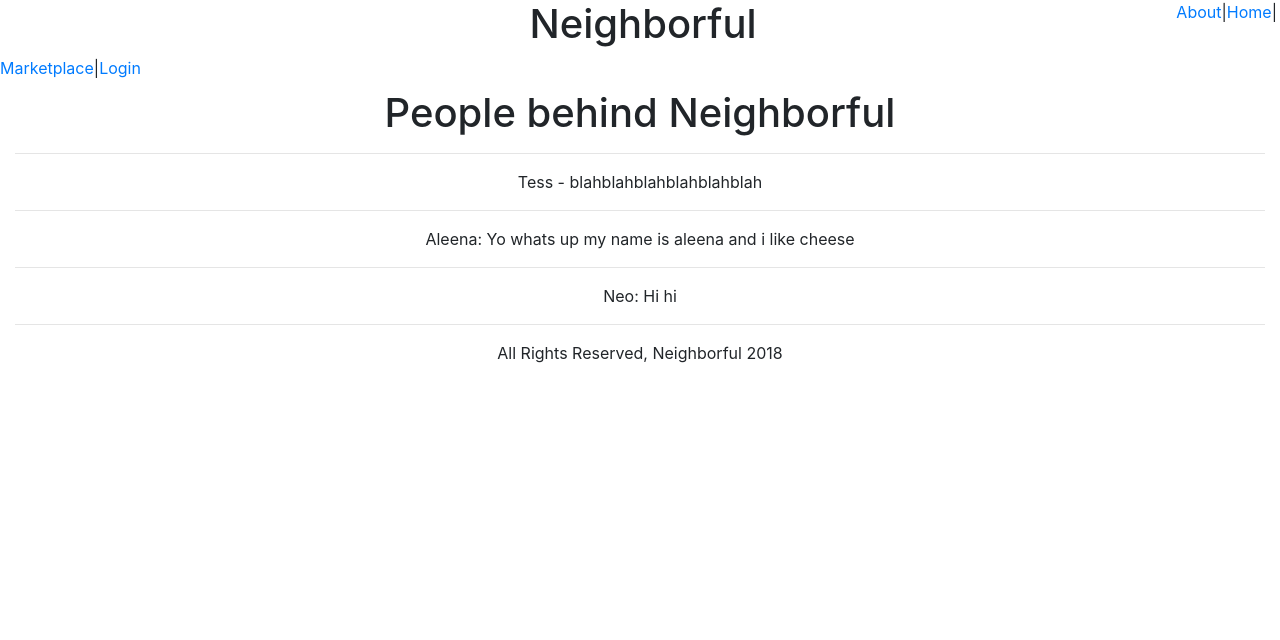
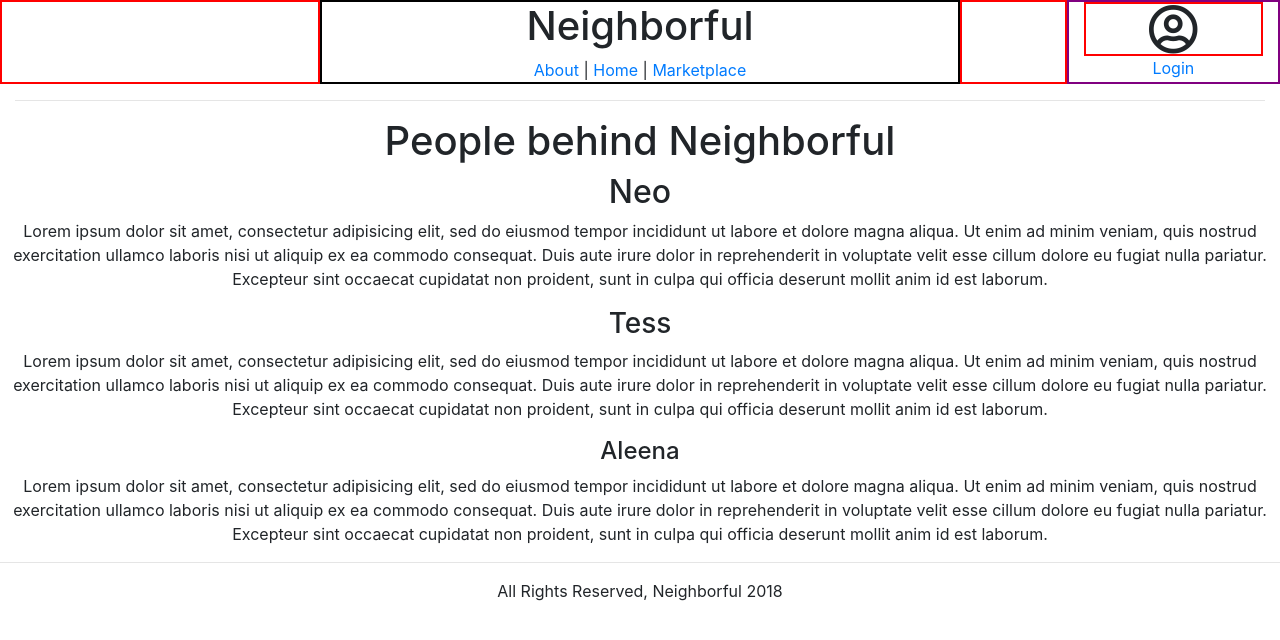
Before and after one commit to njang/neighborful, a Django app: page /about/ in a window 1280 px wide. Shown: the top 640 px of the page. Run offline with Django 3.2, Linux system fonts and the light colour scheme; some libraries are stand-ins or nearby versions.

Commit message:
WIP header positions correctly, login with other users not functioning

```diff
--- a/main_app/static/style.css
+++ b/main_app/static/style.css
@@ -63,8 +63,24 @@ body {
 
 #username {
   border: purple 2px solid;
+  display: flex;
+  flex-direction: column;
 }
 
 #navBar {
   border: black 2px solid;
 }
+
+#nav {
+  border: black 2px solid;
+  display: flex;
+  flex-direction: column;
+}
+
+#user {
+  border: red 2px solid;
+}
+
+#empty {
+  border: red 2px solid;
+}
--- a/main_app/templates/about.html
+++ b/main_app/templates/about.html
@@ -3,11 +3,11 @@
 {% block content %}
   {% include "./header.html" %}
     <h1>People behind Neighborful</h1>
-    <hr />
-    Tess - blahblahblahblahblahblah
-    <hr />
-    Aleena: Yo whats up my name is aleena and i like cheese
-    <hr />
-    Neo: Hi hi
+    <h2>Neo</h2>
+      <p>Lorem ipsum dolor sit amet, consectetur adipisicing elit, sed do eiusmod tempor incididunt ut labore et dolore magna aliqua. Ut enim ad minim veniam, quis nostrud exercitation ullamco laboris nisi ut aliquip ex ea commodo consequat. Duis aute irure dolor in reprehenderit in voluptate velit esse cillum dolore eu fugiat nulla pariatur. Excepteur sint occaecat cupidatat non proident, sunt in culpa qui officia deserunt mollit anim id est laborum.</p>
+    <h3>Tess</h3>
+      <p>Lorem ipsum dolor sit amet, consectetur adipisicing elit, sed do eiusmod tempor incididunt ut labore et dolore magna aliqua. Ut enim ad minim veniam, quis nostrud exercitation ullamco laboris nisi ut aliquip ex ea commodo consequat. Duis aute irure dolor in reprehenderit in voluptate velit esse cillum dolore eu fugiat nulla pariatur. Excepteur sint occaecat cupidatat non proident, sunt in culpa qui officia deserunt mollit anim id est laborum.</p>
+    <h4>Aleena</h4>
+      <p>Lorem ipsum dolor sit amet, consectetur adipisicing elit, sed do eiusmod tempor incididunt ut labore et dolore magna aliqua. Ut enim ad minim veniam, quis nostrud exercitation ullamco laboris nisi ut aliquip ex ea commodo consequat. Duis aute irure dolor in reprehenderit in voluptate velit esse cillum dolore eu fugiat nulla pariatur. Excepteur sint occaecat cupidatat non proident, sunt in culpa qui officia deserunt mollit anim id est laborum.</p>
   {% include "./footer.html" %}
 {% endblock %}
--- a/main_app/templates/header.html
+++ b/main_app/templates/header.html
@@ -3,26 +3,43 @@
 
 {% block content %}
 <div class="container-fluid">
-  <div class="row justify-content-center">
-    <h1 class="col-10 offset-md-1">Neighborful</h1>
     {% if user.is_authenticated %}
-        <i class="far fa-user-circle col-1" id="fontAwesome"></i>
-  </div>
-  <div>
-  <div class="row justify-content-center">
-    <div id="navBar" class="col-5">
+    <div class="row">
+      <div id="empty" class="col-3">
+      </div>
+      <div id="nav" class="col-6">
+      <h1>Neighborful</h1>
+      <div>
         <a href='/about'>About</a> | <a href='/'>Home</a> |
-        <a href='/marketplace'>Marketplace</a> |
-        <a href="{% url 'logout' %}">Logout</a>
+        <a href='/marketplace'>Marketplace</a>
+      </div>
+    </div>
+    <div id="empty" class="col-1">
+    </div>
+    <div id="username" class="col-2">
+        <i class="far fa-user-circle" id="fontAwesome"></i>
+      <a class="col-md-auto" id="user" href="{% url 'profile' user.username %}">Hello, {{ user.first_name }}!</a>
+      <a href="{% url 'logout' %}">Logout</a>
     </div>
   </div>
-    <div class="row justify-content-end">
-        <a class="col-md-auto" id="username" href="{% url 'profile' user.username %}">Hello, {{ user.first_name }}!</a>
+    {% else %}
+    <div class="row">
+      <div id="empty" class="col-3">
+      </div>
+      <div id="nav" class="col-6">
+      <h1>Neighborful</h1>
+        <div>
+          <a href='/about'>About</a> | <a href='/'>Home</a> |
+          <a href='/marketplace'>Marketplace</a>
+        </div>
+      </div>
+      <div id="empty" class="col-1">
+      </div>
+      <div id="username" class="col-2">
+          <i class="far fa-user-circle" id="fontAwesome"></i>
+          <a  href="{% url 'login' %}">Login</a>
+      </div>
     </div>
-    {% else %}
-        <a href='/about'>About</a> | <a href='/'>Home</a> |
-        <a href='/marketplace'>Marketplace</a> |
-        <a  href="{% url 'login' %}">Login</a>
     {% endif %}
     <hr />
 </div>
```
